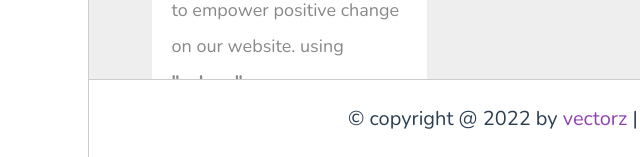
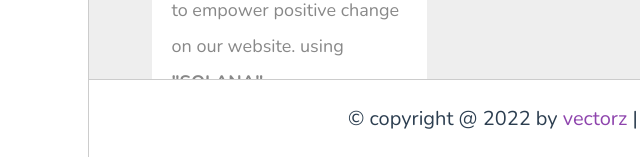
Before and after one commit to AMAN-JEET-SINGH/tut-lers, a plain HTML site: page index.html in a window 1280 px wide. Shown: the part 643-800 px from the top of the page, 211-851 px from the left. Drawn offline with nearby package versions, Linux system fonts and the light colour scheme.

Commit message:
Update index.html

```diff
--- a/index.html
+++ b/index.html
@@ -115,7 +115,7 @@
 
       <div class="box">
          <h3 class="title">pay for our effords</h3>
-         <p class="tutor">Support our mission! Donate to empower positive change on our website. using <b>"solana"</b> </p>
+         <p class="tutor">Support our mission! Donate to empower positive change on our website. using <b>"SOLANA"</b> </p>
          <a href="#" class="inline-btn" id = "loginButton">Pay Now</a>
       </div>
 
```
